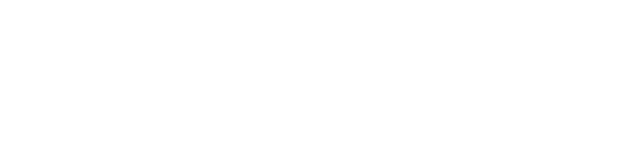
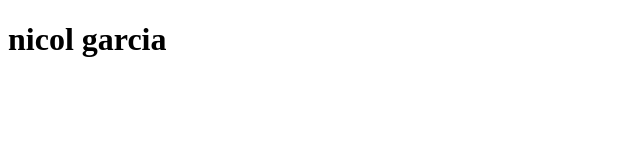
Before and after one commit to MagicCityAcademy/your-website-ggarcia-aguilar-collab, a plain HTML site: page index.html in a window 1280 px wide. Shown: the whole page, without its empty margins (0-640 px from the left). Drawn offline with Linux system fonts and the light colour scheme.

Commit message:
add my name

```diff
--- a/index.html
+++ b/index.html
@@ -1,12 +1,15 @@
 <!DOCTYPE html>  <!-- What kind of document is this?  -->
 <html lang="en" >  <!-- What language is it being rendered in? -->
   <head> <!-- Opening tag for the 'head' section -->
-    <meta charset= "UTF-8">  <!-- Internal instructions for webpage to use in displaying content -->
+    <meta charset= "\UTF-8">  <!-- Internal instructions for webpage to use in displaying content -->
     <meta name= "viewport" content= " width=device-width , initial-scale=1.0">
     <!-- More internal instructions for webpage to use to display -->
     <meta http-equiv= "X-UA-Compartible" content="ie=edge">
     <title> HTML 5 Bolierplate</title>
   </head>
   <body>
+     <h1>nicol garcia
+
+     </h1>
   </body>
 </html>
```
